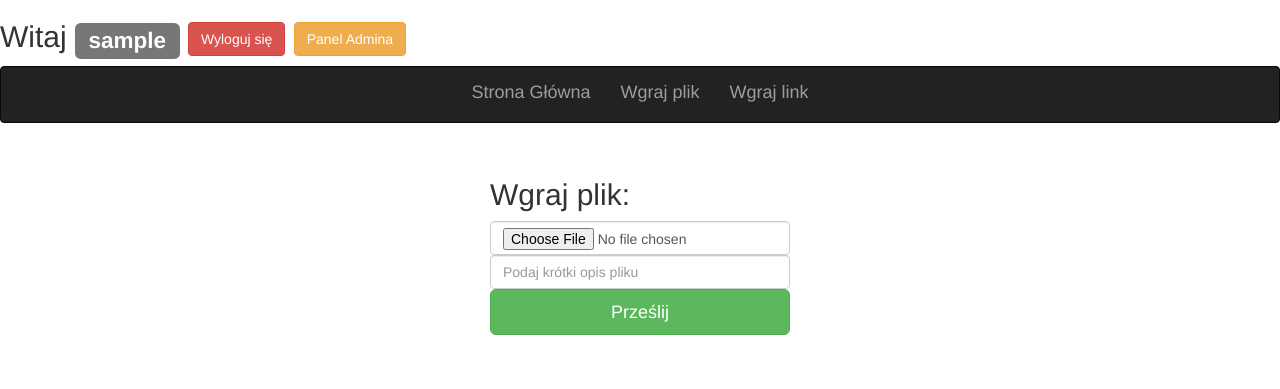
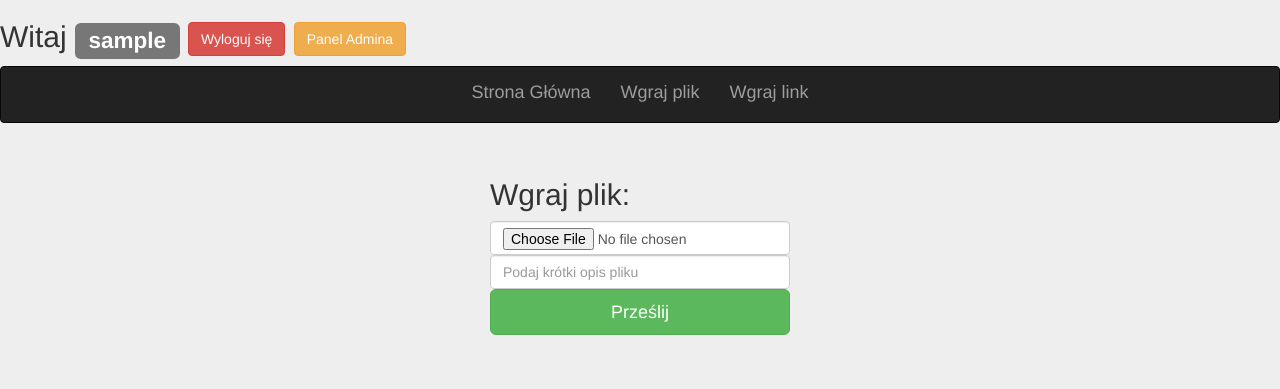
Before and after one commit to dawiddobrzanski/127063_Projekt_Instrukcje, a PHP site: page /127063_Projekt_Instrukcje/upload.php in a window 1280 px wide. Shown: the top 389 px of the page. Run offline with PHP 8.4, Linux system fonts and the light colour scheme; the visitor is signed in with stand-in values (Sample User, id 1); tables that the repository leaves empty or names only in its code hold one stand-in row (values such as "Sample post"); data that the repository does not hold is empty.

Commit message:
1.00002
-drobne zmiany

```diff
--- a/link.php
+++ b/link.php
@@ -7,7 +7,7 @@
         body {
             padding-top: 0px;
             padding-bottom: 40px;
-            background-color: #eee;
+
           }
 
         .form-signin {
--- a/logged.php
+++ b/logged.php
@@ -24,6 +24,10 @@
 
         <link href="css/bootstrap.min.css" rel="stylesheet">
         <style>
+            body{
+
+                background-color: #eee;
+            }
             .container2 {
 
             float: none;
--- a/sign_in.php
+++ b/sign_in.php
@@ -17,9 +17,7 @@
           echo '<p>Niepoprawne hasło!</p>';
 
     exit();
-}
-      //$row = mysqli_fetch_array($result,MYSQLI_ASSOC);
-      //$active = $row['active'];
+        }
 
       $count = mysqli_num_rows($result);
 
--- a/upload.php
+++ b/upload.php
@@ -7,7 +7,7 @@
         body {
             padding-top: 0px;
             padding-bottom: 40px;
-            background-color: #eee;
+
           }
 
         .form-signin {
@@ -19,7 +19,7 @@
 
     </head>
 
-  <body bgcolor = "#FFFFFF">
+  <body >
 
       <?php include('logged.php');?>
 
```
Also changed, not shown: sign_up.php (+6 -8 lines).
